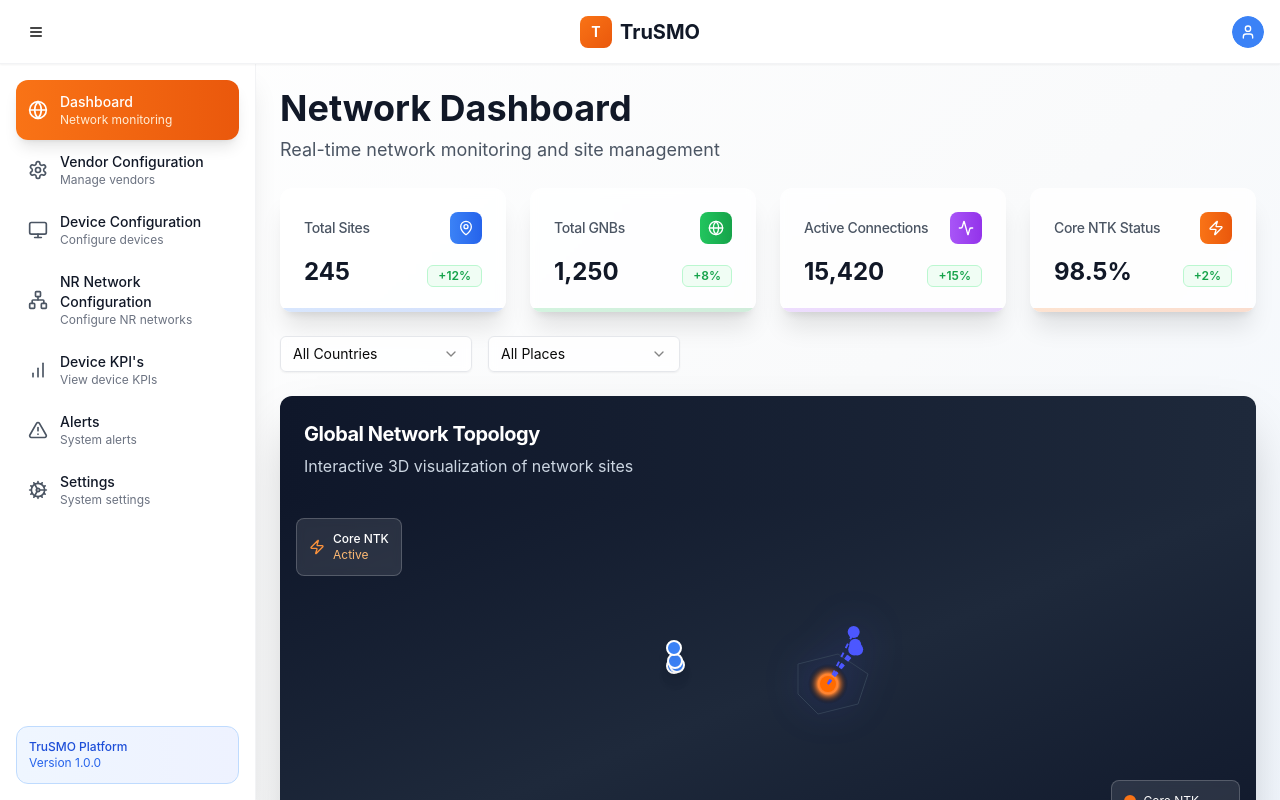
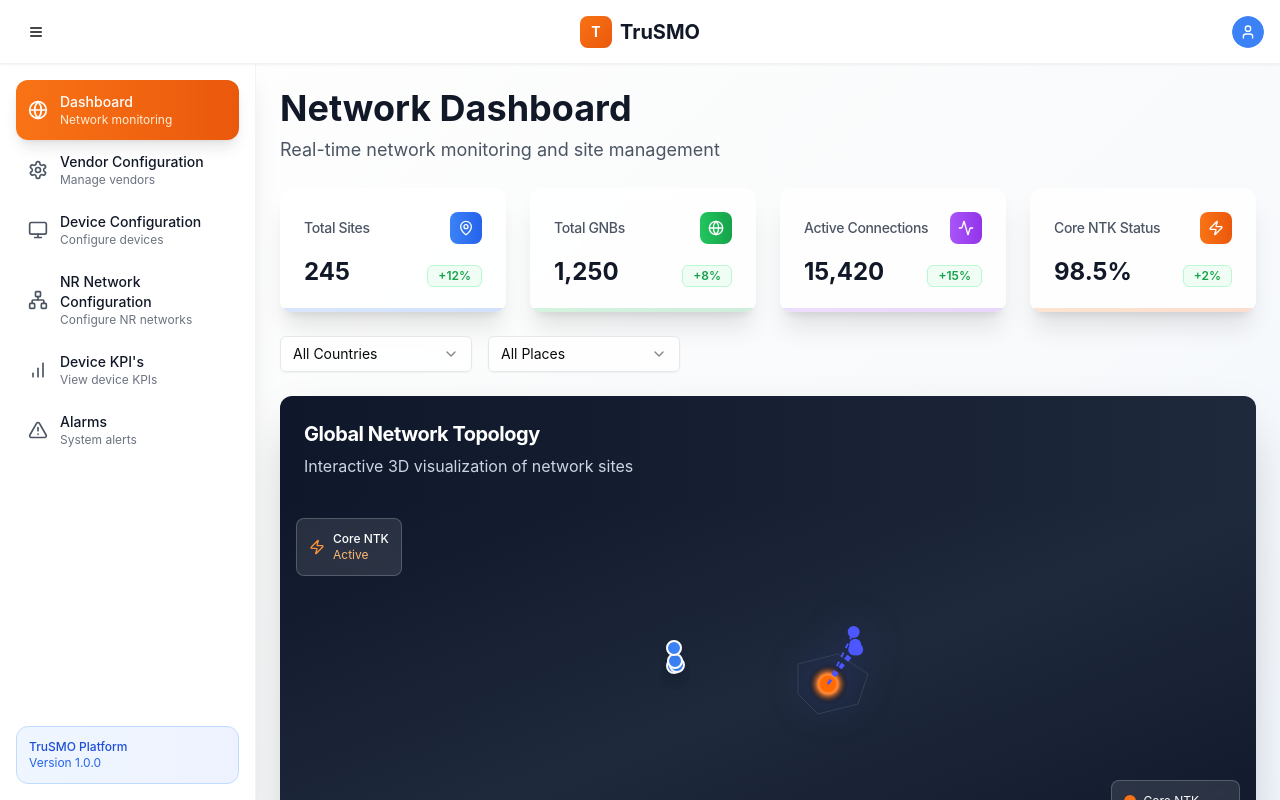
Before and after one commit to Muthu-98/TruSMO, a React (Create React App) app in the folder frontend/: page / in a window 1280 px wide. Shown: the top 800 px of the page. Built offline with nearby package versions, Linux system fonts and the light colour scheme.

Commit message:
Removed Settings page

```diff
--- a/frontend/src/components/Sidebar.jsx
+++ b/frontend/src/components/Sidebar.jsx
@@ -37,17 +37,17 @@ const sidebarItems = [
     description: 'View device KPIs'
   },
   {
-    name: 'Alerts',
+    name: 'Alarms',
     href: '/alarms',
     icon: AlertTriangle,
     description: 'System alerts'
   },
-  {
-    name: 'Settings',
-    href: '/settings',
-    icon: Cog,
-    description: 'System settings'
-  },
+  // {
+  //   name: 'Settings',
+  //   href: '/settings',
+  //   icon: Cog,
+  //   description: 'System settings'
+  // },
 ];
 
 const Sidebar = ({ isOpen, onClose }) => {
```
